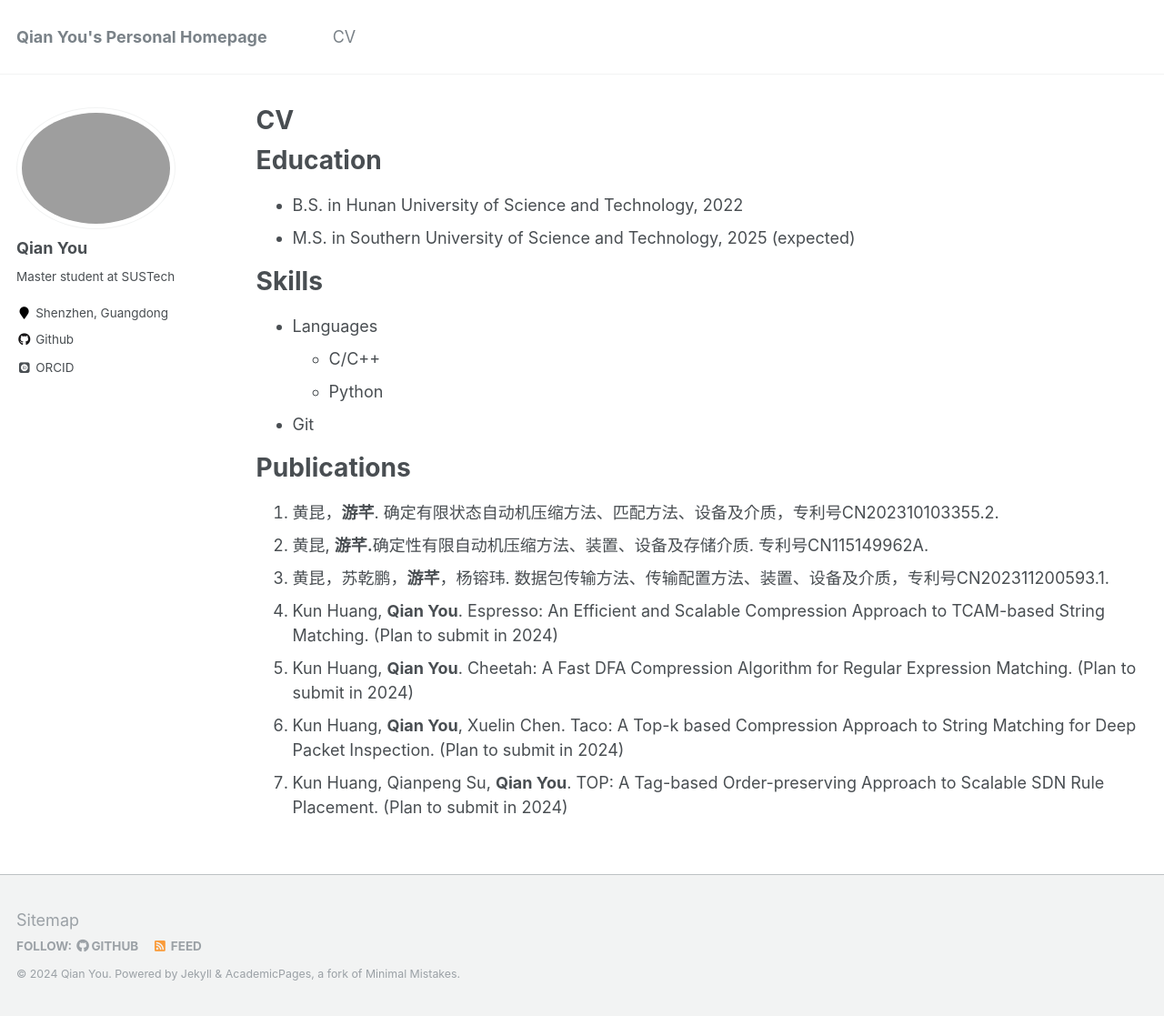
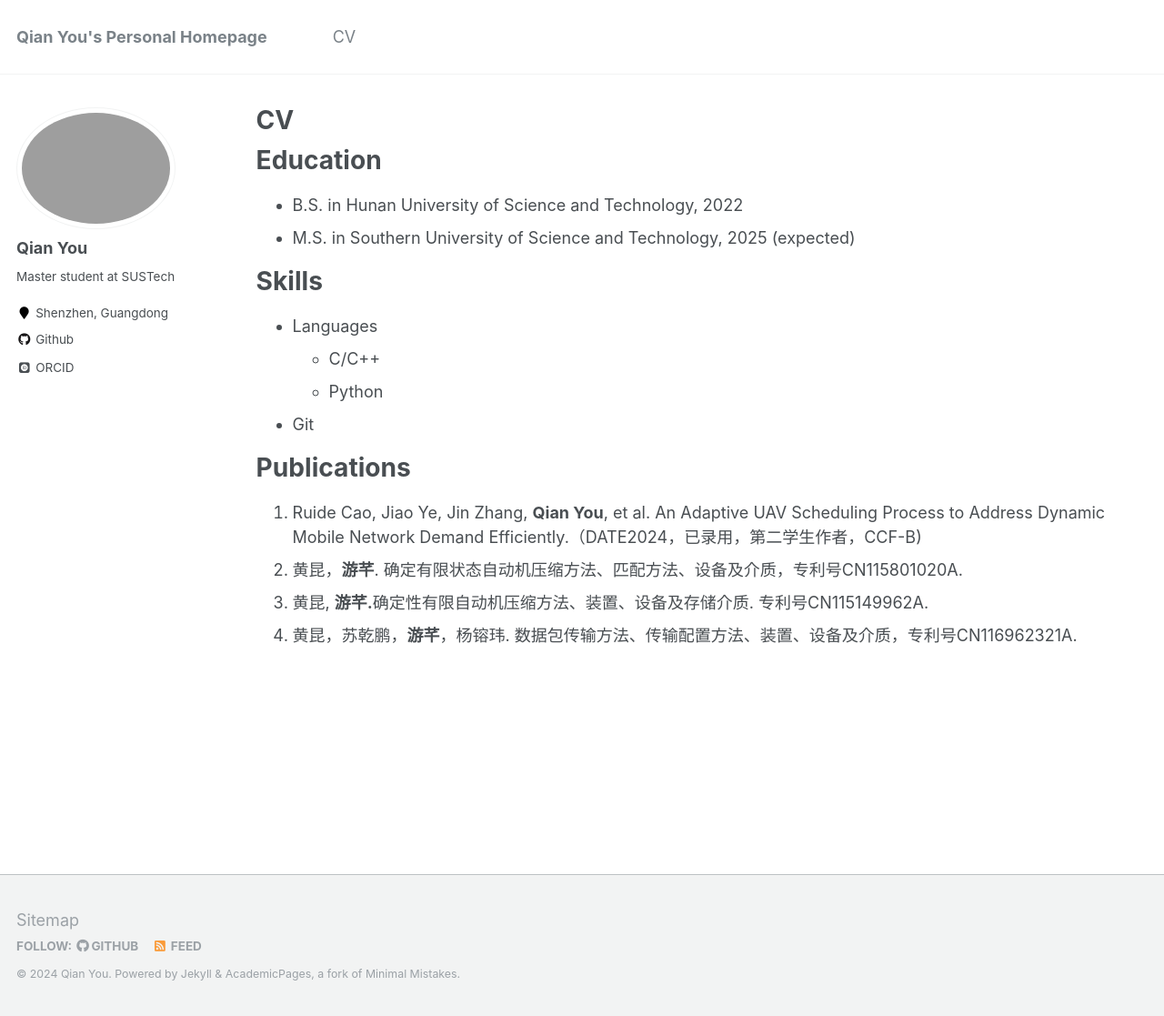
Before and after one commit to hiyouqian/hiyouqian.github.io, a Jekyll site: the page built from _pages/cv.md, in a window 1280 px wide and 1117 px high. Shown: the whole window at 91% size. Built offline with Jekyll 4.4.1, drawn with Linux system fonts in a browser that asks for light colours; some web fonts are replaced.

Commit message:
20240229 modify my cv

```diff
--- a/_pages/cv.md
+++ b/_pages/cv.md
@@ -21,10 +21,7 @@ Skills
 
 Publications
 ======
-1. 黄昆，**游芊**. 确定有限状态自动机压缩方法、匹配方法、设备及介质，专利号CN202310103355.2.
-2. 黄昆, **游芊.**确定性有限自动机压缩方法、装置、设备及存储介质. 专利号CN115149962A.
-3. 黄昆，苏乾鹏，**游芊**，杨镕玮. 数据包传输方法、传输配置方法、装置、设备及介质，专利号CN202311200593.1.
-4. Kun Huang, **Qian You**. Espresso: An Efficient and Scalable Compression Approach to TCAM-based String Matching. (Plan to submit in 2024)
-5. Kun Huang, **Qian You**. Cheetah: A Fast DFA Compression Algorithm for Regular Expression Matching.  (Plan to submit in 2024)
-6. Kun Huang, **Qian You**, Xuelin Chen. Taco: A Top-k based Compression Approach to String Matching for Deep Packet Inspection.  (Plan to submit in 2024)
-7. Kun Huang, Qianpeng Su, **Qian You**. TOP: A Tag-based Order-preserving Approach to Scalable SDN Rule Placement.  (Plan to submit in 2024)
+1. Ruide Cao, Jiao Ye, Jin Zhang, **Qian You**, et al. An Adaptive UAV Scheduling Process to Address Dynamic Mobile Network Demand Efficiently.（DATE2024，已录用，第二学生作者，CCF-B)
+2. 黄昆，**游芊**. 确定有限状态自动机压缩方法、匹配方法、设备及介质，专利号CN115801020A.
+3. 黄昆, **游芊.**确定性有限自动机压缩方法、装置、设备及存储介质. 专利号CN115149962A.
+4. 黄昆，苏乾鹏，**游芊**，杨镕玮. 数据包传输方法、传输配置方法、装置、设备及介质，专利号CN116962321A.
```
